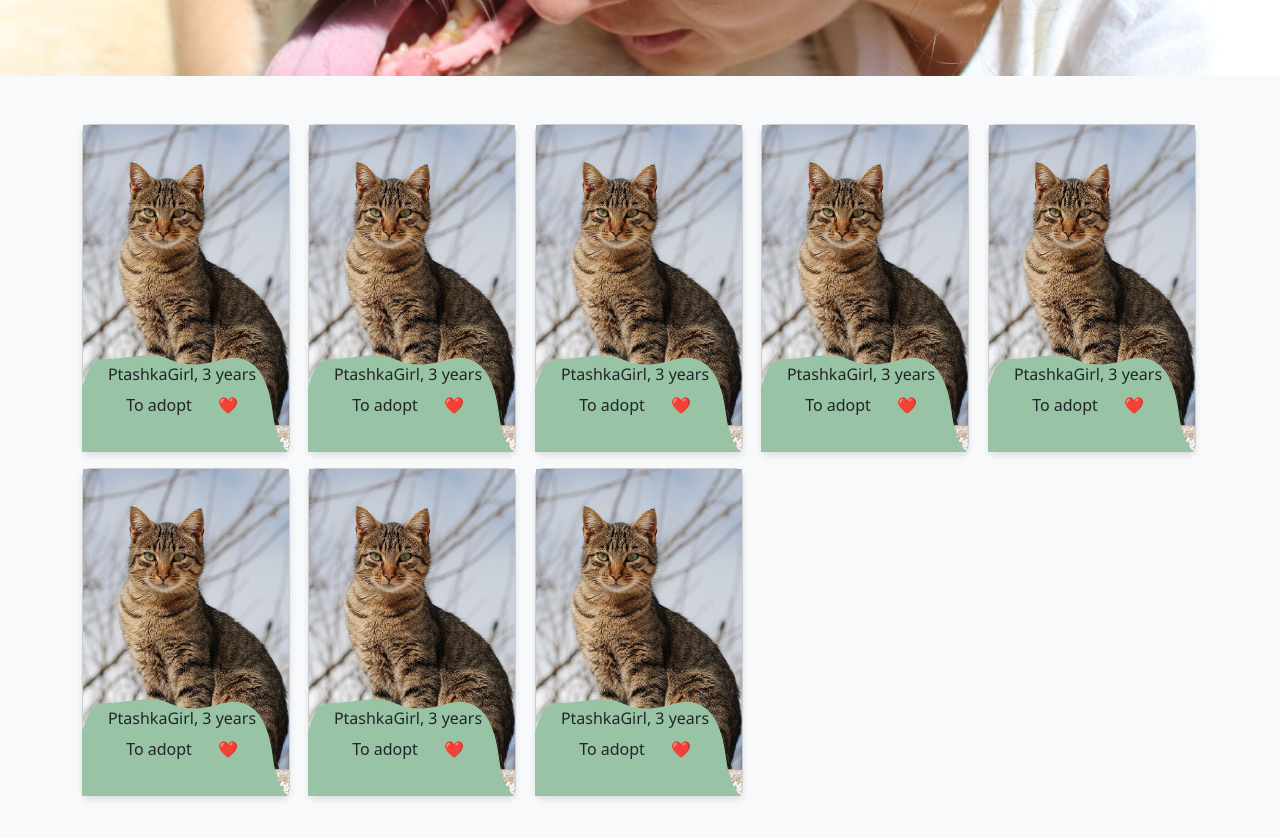
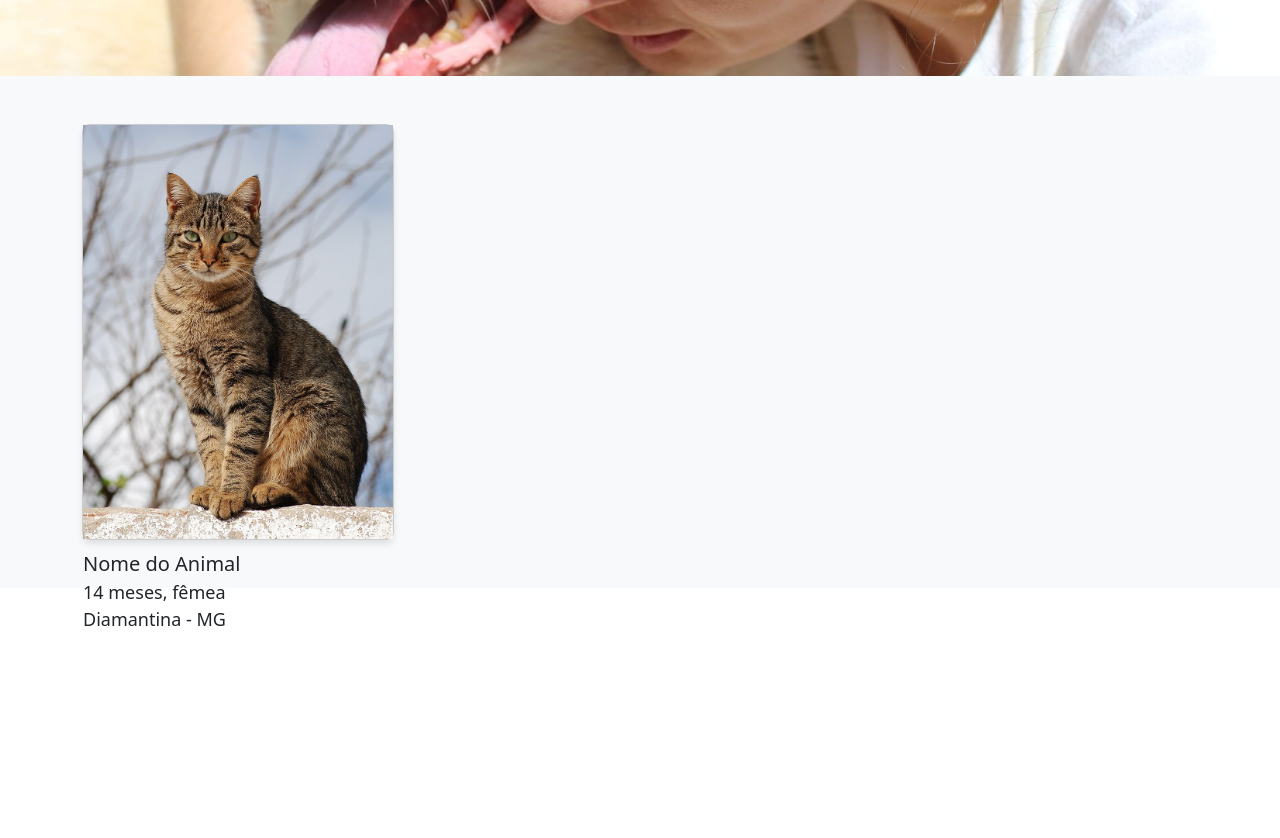
Before and after one commit to natSchlegel/adotar, a React (Vite) app: page / in a window 1280 px wide. Shown: the part 420-1258 px from the top of the page. After the commit the page ends 1200 px from the top, so only its background shows below. Built offline with nearby package versions, Linux system fonts and the light colour scheme.

Commit message:
new commit

```diff
--- a/src/Flipcart.jsx
+++ /dev/null
@@ -1,60 +0,0 @@
-import React, { useState } from "react";
-import ReactCardFlip from "react-card-flip";
-import styles from "./Flipcart.module.css";
-import cat from "../img/cat.jpg";
-import CardDetail from "../img/cards/first.svg?react";
-
-const FlipCard = () => {
-  const [isFlipped, setIsFlipped] = useState(false);
-
-  const handleClick = () => {
-    setIsFlipped(!isFlipped);
-  };
-
-  return (
-    <ReactCardFlip isFlipped={isFlipped} flipDirection="horizontal">
-      {/* Front Side */}
-      <div className={styles.cardPersonalized} onClick={handleClick}>
-        <img src={cat} className={styles.img} alt="Cat" />
-
-        <svg
-          className={styles.cardOverlay}
-          id="eCP7omXrHiu1"
-          xmlns="http://www.w3.org/2000/svg"
-          xmlnsXlink="http://www.w3.org/1999/xlink"
-          viewBox="0 0 208 100"
-          shape-rendering="geometricPrecision"
-          text-rendering="geometricPrecision"
-          project-id="0b193f5160ab40908d2e806cae7e9dc3"
-          export-id="11bec8cbb4e24219ad8c0394880724c7"
-          cached="false"
-        >
-          <path
-            d="M125.388902,219.254353v32.053784h111.968948c-2.904328-1.220722-7.111987-7.776667-8.491042-18.496091-1.754513-13.637864-6.987109-30.699505-25.230618-27.947109-6.464039.976044-17.991982,6.187944-31.92834,0-7.932266-3.522041-20.383974-.329816-27.991115,0-11.402521.49437-12.871768-.622428-18.327833,14.389416Z"
-            transform="matrix(1.847508 0 0 2.014636-231.656999-406.29442)"
-            fill="#98c3a5"
-            stroke-width="0.6"
-          />
-
-          <foreignObject x="10" y="10" width="180" height="80">
-            <div xmlns="http://www.w3.org/1999/xhtml">
-              <span>Ptashka</span>
-              <span>Girl, 3 years</span>
-              <div className="buttons">
-                <button className="btn adopt">To adopt</button>
-                <button className="btn favorite">❤️</button>
-              </div>
-            </div>
-          </foreignObject>
-        </svg>
-      </div>
-      {/* Back Side */}
-      <div className={styles.cardPersonalized} onClick={handleClick}>
-        <h3>Back Side</h3>
-        <p>Click to flip back!</p>
-      </div>
-    </ReactCardFlip>
-  );
-};
-
-export default FlipCard;
--- /dev/null
+++ b/src/cards/Flipcart.jsx
@@ -0,0 +1,34 @@
+import React, { useState } from "react";
+import ReactCardFlip from "react-card-flip";
+import styles from "./Flipcart.module.css";
+import cat from "../../img/cat.jpg?react";
+import CardDetail from "../../img/cards/first.svg?react";
+
+const FlipCard = () => {
+  const [isFlipped, setIsFlipped] = useState(false);
+
+  const handleClick = () => {
+    setIsFlipped(!isFlipped);
+  };
+
+  return (
+    <ReactCardFlip isFlipped={isFlipped} flipDirection="horizontal">
+      {/* Front Side */}
+      <div className={styles.cardPersonalized} onClick={handleClick}>
+        <img src={cat} className={styles.img} alt="Cat" />
+        <div class={styles.cardText}>
+          <span className={styles.animalName}>Nome do Animal</span>
+          <span className={styles.age}>14 meses, fêmea</span>
+          <span className={styles.location}>Diamantina - MG</span>
+        </div>
+      </div>
+      {/* Back Side */}
+      <div className={styles.cardPersonalized} onClick={handleClick}>
+        <h3>Back Side</h3>
+        <p>Click to flip back!</p>
+      </div>
+    </ReactCardFlip>
+  );
+};
+
+export default FlipCard;
--- a/src/Flipcart.module.css
+++ b/src/cards/Flipcart.module.css
@@ -1,15 +1,33 @@
 .cardPersonalized {
-  width: 208px;
-  height: 328px;
+  width: 312px;
+  height: 416px;
   border: 1px solid #ccc;
   border-radius: 8px;
-  display: flex;
-  align-items: center;
+  display: grid;
+  flex-direction: row;
+  align-items: right;
   justify-content: center;
-  text-align: center;
+  text-align: left;
   background-color: #f9f9f9;
   box-shadow: 0 4px 6px rgba(0, 0, 0, 0.1);
   box-sizing: border-box;
+  gap:10px;
+}
+
+.animalName {
+  font-size: 20px;
+  font-weight: 500;
+}
+
+.cardText {
+  display: grid;
+  padding-bottom: 10px;
+  font-size: large;
+  padding-bottom: 10px;
+}
+
+.div.cardText span {
+  font-size: 14px;
 }
 
 .img {
@@ -18,18 +36,19 @@
   object-fit: cover;
   display: block;
 }
+
 .cardContent {
   position: absolute;
   bottom: 20px;
   left: 20px;
   color: white;
-  z-index: 10; /* Ensure it appears above the image */
-  background-color: rgba(0, 0, 0, 0.5); /* Optional: add a semi-transparent background for better contrast */
+  z-index: 10;
+  background-color: rgba(0, 0, 0, 0.5);
   padding: 10px;
   border-radius: 8px;
 }
 
-.divStyle{
+.divStyle {
   border-color: #555;
 }
 
--- a/src/footer.jsx
+++ b/src/footer.jsx
@@ -0,0 +1,19 @@
+import React from 'react'
+
+const footer = () => {
+  return (
+    <div>
+      <br/>
+
+      <br/>
+      <br/>
+      <br/>
+      <br/>
+      <br/>
+      <br/>
+      <br/>
+    </div>
+  )
+}
+
+export default footer
--- a/src/home.jsx
+++ b/src/home.jsx
@@ -2,6 +2,7 @@ import React from 'react';
 import Header from './header';
 import Banner from './banner';
 import Search from './search';
+import Footer from './footer';
 
 
 const home = () => {
@@ -9,6 +10,7 @@ const home = () => {
     <div>
       <Banner />
       <Search />
+      <Footer/>
     </div>
   )
 }
--- a/src/search.jsx
+++ b/src/search.jsx
@@ -14,7 +14,7 @@ const search = () => {
       {/* <FormSearch /> */}
 
         <div className="row row-cols-1 row-cols-sm-2 row-cols-md-5 g-3">
-          <SearchRect /><SearchRect /><SearchRect /><SearchRect /><SearchRect /><SearchRect /><SearchRect /><SearchRect />
+          <SearchRect />
         </div>
       </div>
     </div>
```
Also changed, not shown: src/searchRect.jsx (+1 -50 lines), img/arrow_circle_right_24dp_E8EAED_FILL0_wght400_GRAD0_opsz24.svg (added).
